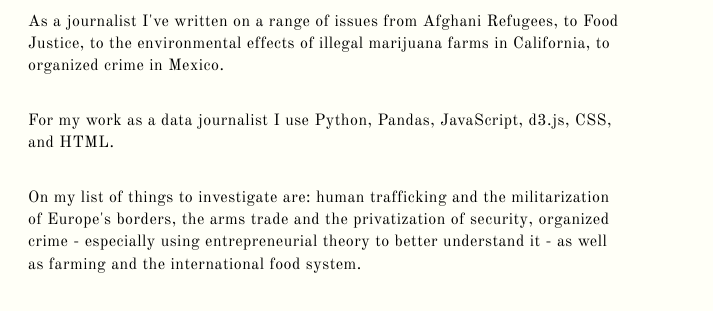
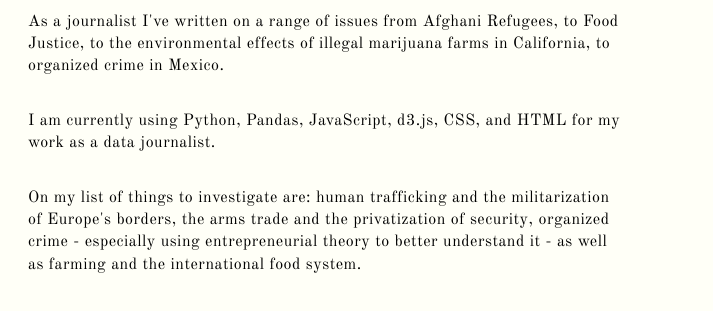
Before and after one commit to rorysmith85/Personal-Website, a plain HTML site: page index.html in a window 1280 px wide. Shown: the part 423-734 px from the top of the page, 463-1176 px from the left. Drawn offline with nearby package versions, Linux system fonts and the light colour scheme.

Commit message:
Update 15/3/2018

```diff
--- a/index.html
+++ b/index.html
@@ -31,7 +31,7 @@
           journalist on the side.</p>
           <p>As a journalist I've written on a range of issues from Afghani Refugees, to Food Justice,
           to the environmental effects of illegal marijuana farms in California, to organized crime in Mexico.</p>
-          <p>For my work as a data journalist I use Python, Pandas, JavaScript, d3.js, CSS, and HTML.</p>
+          <p>I am currently using Python, Pandas, JavaScript, d3.js, CSS, and HTML for my work as a data journalist.</p>
           <p>On my list of things to investigate are: human trafficking and the militarization of Europe's borders, the arms trade and the privatization of security,
           organized crime - especially using entrepreneurial theory to better understand it - as well as farming and the international food system.</p>
         </div>
```
